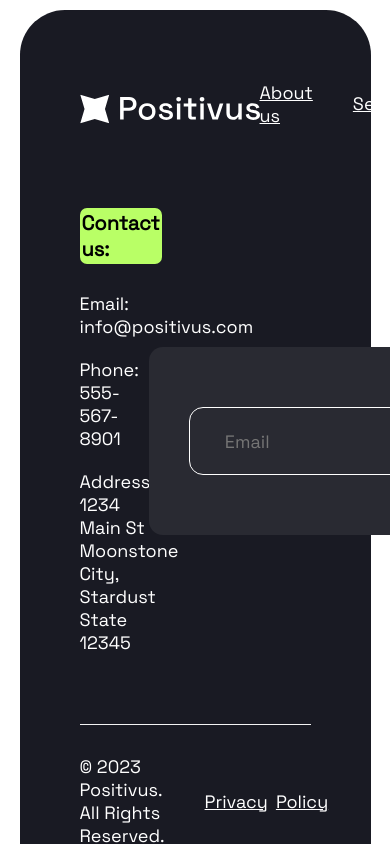
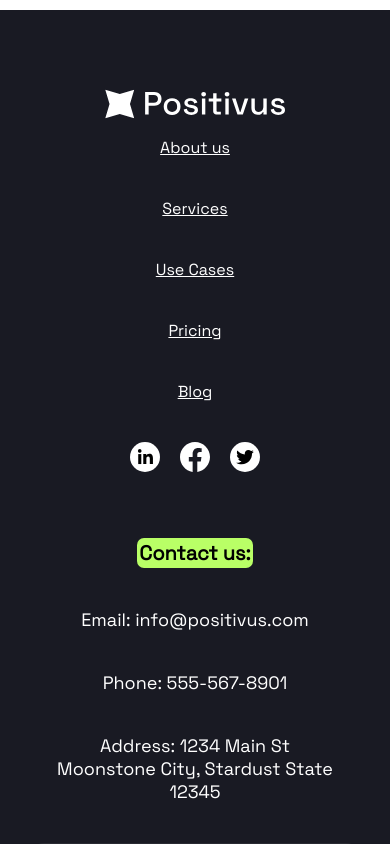
Before and after one commit to KiwiScreams/Positivus-landing-page, a React (Vite) app: page / in a window 390 px wide. Shown: the part 10140-10984 px from the top of the page. Built offline with nearby package versions, Linux system fonts and the light colour scheme.

Commit message:
responsive footer

```diff
--- a/src/components/shared/footer/Footer.css
+++ b/src/components/shared/footer/Footer.css
@@ -1,65 +1,64 @@
-footer
-{
+footer {
     background-color: var(--dark-clr);
     width: 90%;
     margin: auto;
     padding: 55px 60px;
     border-radius: var(--border-radius-45) var(--border-radius-45) 0 0;
 }
-footer .footer-header .footer-links ul
-{
+
+footer .footer-header .footer-links ul {
     gap: 40px;
     font-size: var(--font-size-18);
     color: var(--white-clr);
     text-decoration: underline;
 }
-footer .footer-header .footer-links ul li:hover
-{
+
+footer .footer-header .footer-links ul li:hover {
     color: var(--green-clr);
     text-decoration-color: var(--green-clr);
 }
-footer .footer-header .footer-social-links
-{
+
+footer .footer-header .footer-social-links {
     gap: 20px;
 }
-footer .footer-header .footer-social-links img:hover
-{
+
+footer .footer-header .footer-social-links img:hover {
     transform: scale(1.5);
     cursor: pointer;
 }
-footer .footer-body
-{
+
+footer .footer-body {
     border-bottom: 1px solid var(--gray-clr);
     padding-bottom: 50px;
     margin-bottom: 30px;
     margin-top: 66px;
 }
-footer .footer-body .contact-info
-{
+
+footer .footer-body .contact-info {
     width: 30%;
 }
-footer .footer-body h4
-{
+
+footer .footer-body h4 {
     background-color: var(--green-clr);
     width: fit-content;
     border-radius: var(--border-radius-7);
     padding: 2px;
     margin-bottom: 28px;
 }
-footer .footer-body p
-{
+
+footer .footer-body p {
     margin-bottom: 20px;
     color: var(--white-clr);
 }
-footer .footer-body .subscribe
-{
+
+footer .footer-body .subscribe {
     background-color: #292A32;
     border-radius: var(--border-radius-14);
     padding: 60px 40px;
     gap: 20px;
 }
-footer button
-{
+
+footer button {
     background-color: var(--green-clr);
     border-radius: var(--border-radius-14);
     width: 250px;
@@ -67,14 +66,14 @@ footer button
     border: 1px solid var(--green-clr);
     font-size: var(--font-size-20);
 }
-footer button:hover
-{
+
+footer button:hover {
     background-color: transparent;
     border: 1px solid var(--green-clr);
     color: var(--white-clr);
 }
-footer input
-{
+
+footer input {
     width: 290px;
     height: 68px;
     border-radius: var(--border-radius-14);
@@ -84,55 +83,146 @@ footer input
     background-color: transparent;
     color: var(--white-clr);
 }
-footer .footer-bottom
-{
+
+footer .footer-bottom {
     width: fit-content;
     gap: 40px;
     font-size: var(--font-size-18);
     color: var(--white-clr);
 }
-footer .footer-bottom p
-{
+
+footer .footer-bottom p {
     color: var(--white-clr);
 }
-footer .footer-bottom ul li
-{
+
+footer .footer-bottom ul li {
     text-decoration: underline;
     margin-right: 8px;
 }
-footer .footer-bottom ul li:hover
-{
+
+footer .footer-bottom ul li:hover {
     cursor: pointer;
     color: var(--green-clr);
     text-decoration-color: var(--green-clr);
 }
-#SLM span:nth-child(1)
-{
+
+#SLM span:nth-child(1) {
     color: red;
 }
-#SLM span:nth-child(2)
-{
+
+#SLM span:nth-child(2) {
     color: green;
 }
-#SLM span:nth-child(3)
-{
+
+#SLM span:nth-child(3) {
     color: blue;
 }
-#SLM:hover span
-{
+
+#SLM:hover span {
     margin-right: 10px;
 }
-#SLM
-{
+
+#SLM {
     padding: 20px 0;
 }
-footer .creator
-{
+
+footer .creator {
     gap: 50px;
     margin-left: 200px;
 }
-footer .creator a
-{
+
+footer .creator a {
     color: var(--white-clr);
     margin-right: 10px;
 }
+
+@media screen and (max-width: 1100px) {
+    footer {
+        width: 100%;
+    }
+
+    footer .footer-header .footer-links ul {
+        font-size: 16px;
+    }
+
+    footer .footer-body .subscribe {
+        background-color: #292A32;
+        border-radius: var(--border-radius-14);
+        padding: 60px 40px;
+        flex-direction: column;
+        gap: 20px;
+    }
+}
+
+@media screen and (max-width: 900px) {}
+
+@media screen and (max-width: 770px) {
+    footer .footer-body {
+        border-bottom: 1px solid var(--gray-clr);
+        padding-bottom: 50px;
+        margin-bottom: 30px;
+        margin-top: 66px;
+        width: 100%;
+        flex-direction: column;
+    }
+
+    footer .footer-body .subscribe {
+        padding: 30px;
+        flex-direction: column;
+        gap: 20px;
+        width: 100%;
+    }
+
+    footer input {
+        width: 100%;
+    }
+
+    footer button {
+        width: 100%;
+    }
+
+    footer .footer-body h4,
+    footer .footer-body p {
+        text-align: center;
+        margin: auto;
+        margin-bottom: 40px;
+    }
+
+    footer .footer-body .contact-info {
+        width: 100%;
+    }
+
+    footer {
+        width: 100%;
+        padding: 50px 30px;
+        border-radius: 0;
+        text-align: center;
+    }
+
+    footer .footer-header .footer-links ul {
+        flex-direction: column;
+    }
+
+    footer .footer-bottom {
+        gap: 40px;
+        flex-direction: column;
+        margin: auto;
+        width: 100%;
+    }
+
+    footer .footer-bottom p {
+        color: var(--white-clr);
+    }
+
+    footer .creator {
+        margin: auto;
+    }
+    footer .footer-header
+    {
+        flex-direction: column;
+    }
+    footer .footer-header .footer-social-links {
+        gap: 20px;
+        margin-top: 40px;
+    }
+}
```
Also changed, not shown: src/components/home-components/contact/Contacts.css (+43 -0 lines).
